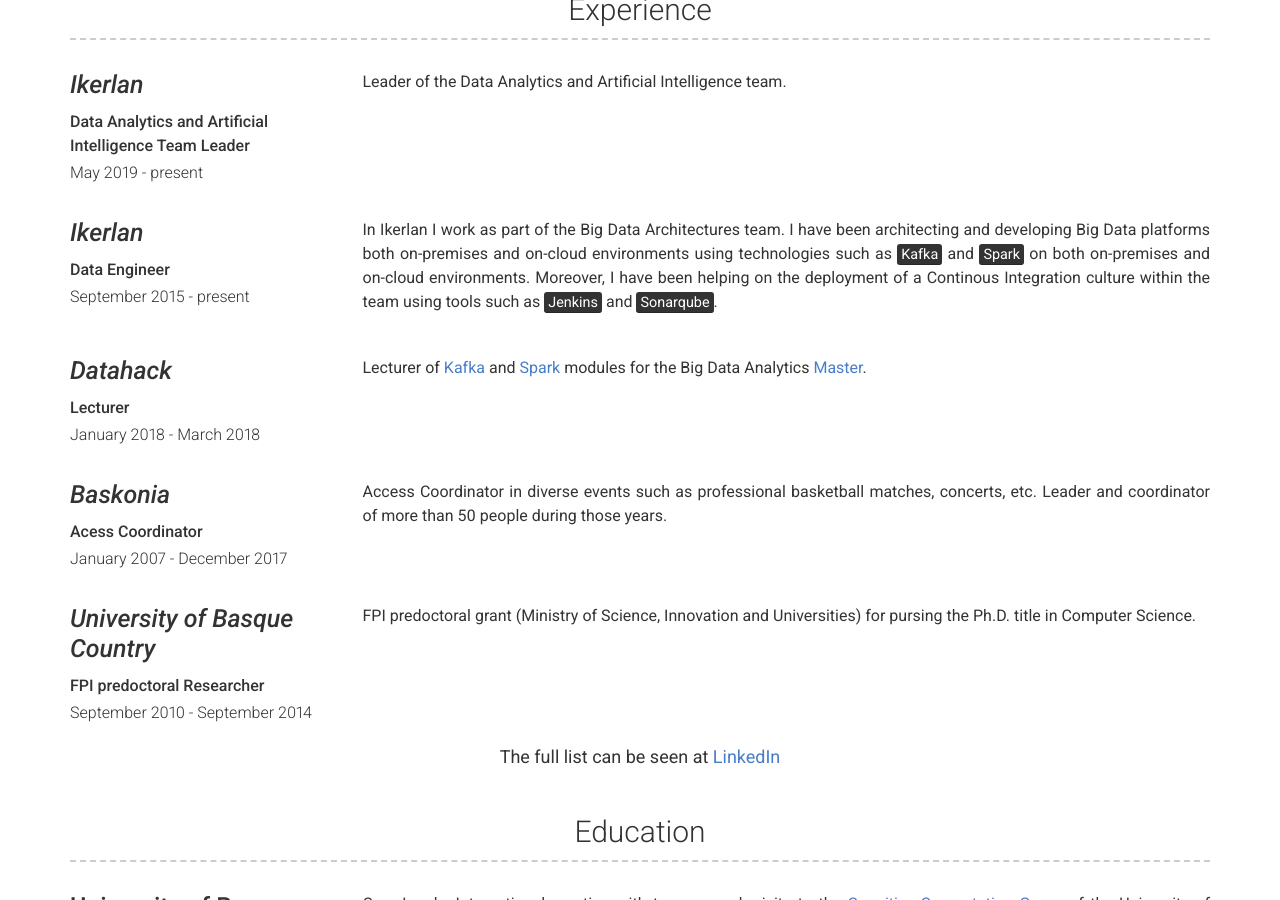
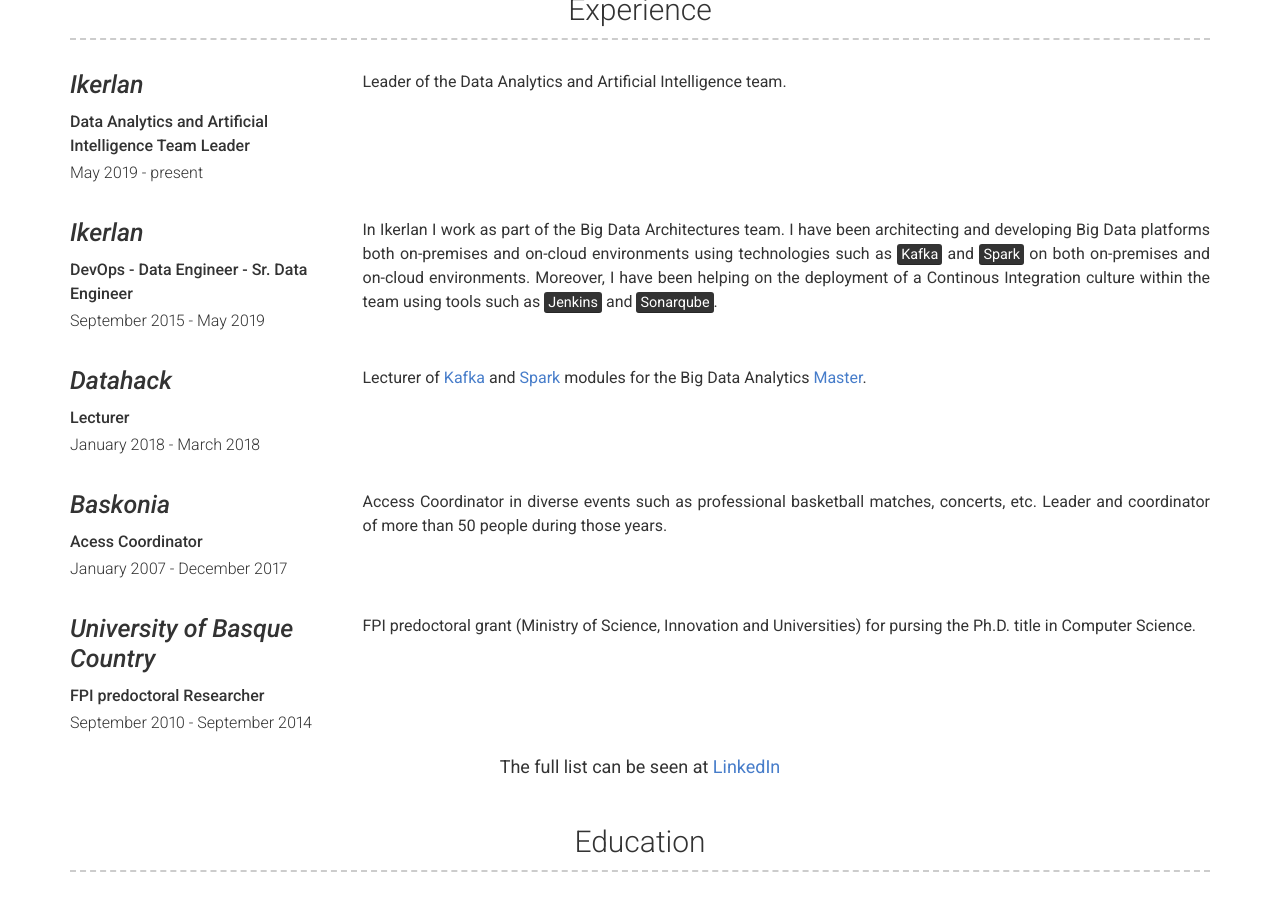
Before and after one commit to Neuw84/neuw84.github.io, a Jekyll site: the page built from index.md, in a window 1280 px wide and 900 px high, scrolled down 1035 px. Built offline with Jekyll 4.4.1, drawn with Linux system fonts in a browser that asks for light colours.

Commit message:
Update experience.yml

```diff
--- a/_data/experience.yml
+++ b/_data/experience.yml
@@ -9,8 +9,8 @@
 - company: Ikerlan
   company: Ikerlan
   link: www.ikerlan.es/
-  dates: September 2015 - present
-  job_title: Data Engineer
+  dates: September 2015 - May 2019
+  job_title: DevOps - Data Engineer - Sr. Data Engineer
   description: |
     In Ikerlan I work as part of the Big Data Architectures team. I have been architecting and developing Big Data platforms both on-premises and on-cloud environments using technologies such as <mark>Kafka</mark> and <mark>Spark</mark> on both on-premises and on-cloud environments.
     Moreover, I have been helping on the deployment of a Continous Integration culture within the team using tools such as <mark>Jenkins</mark> and <mark>Sonarqube</mark>.
```
